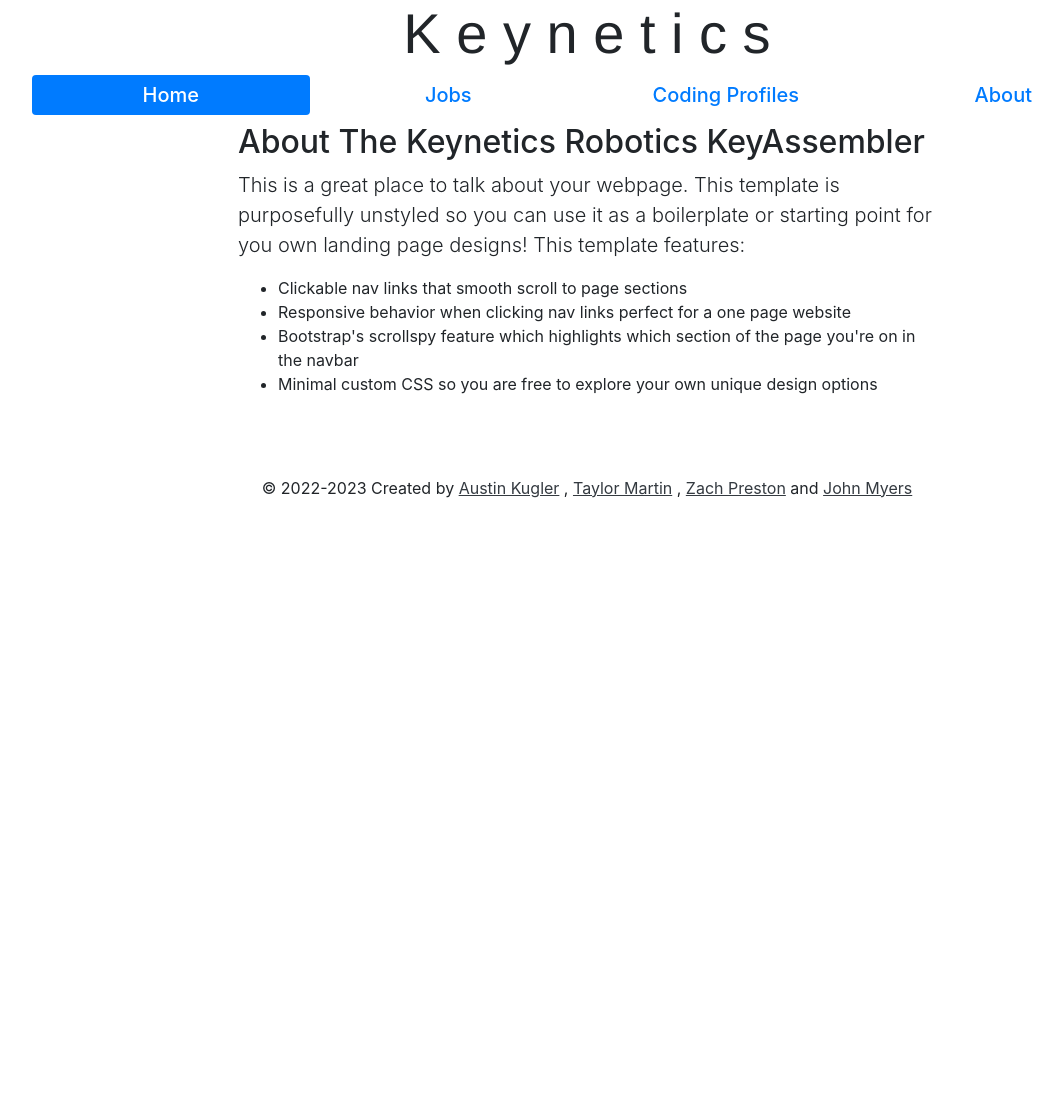
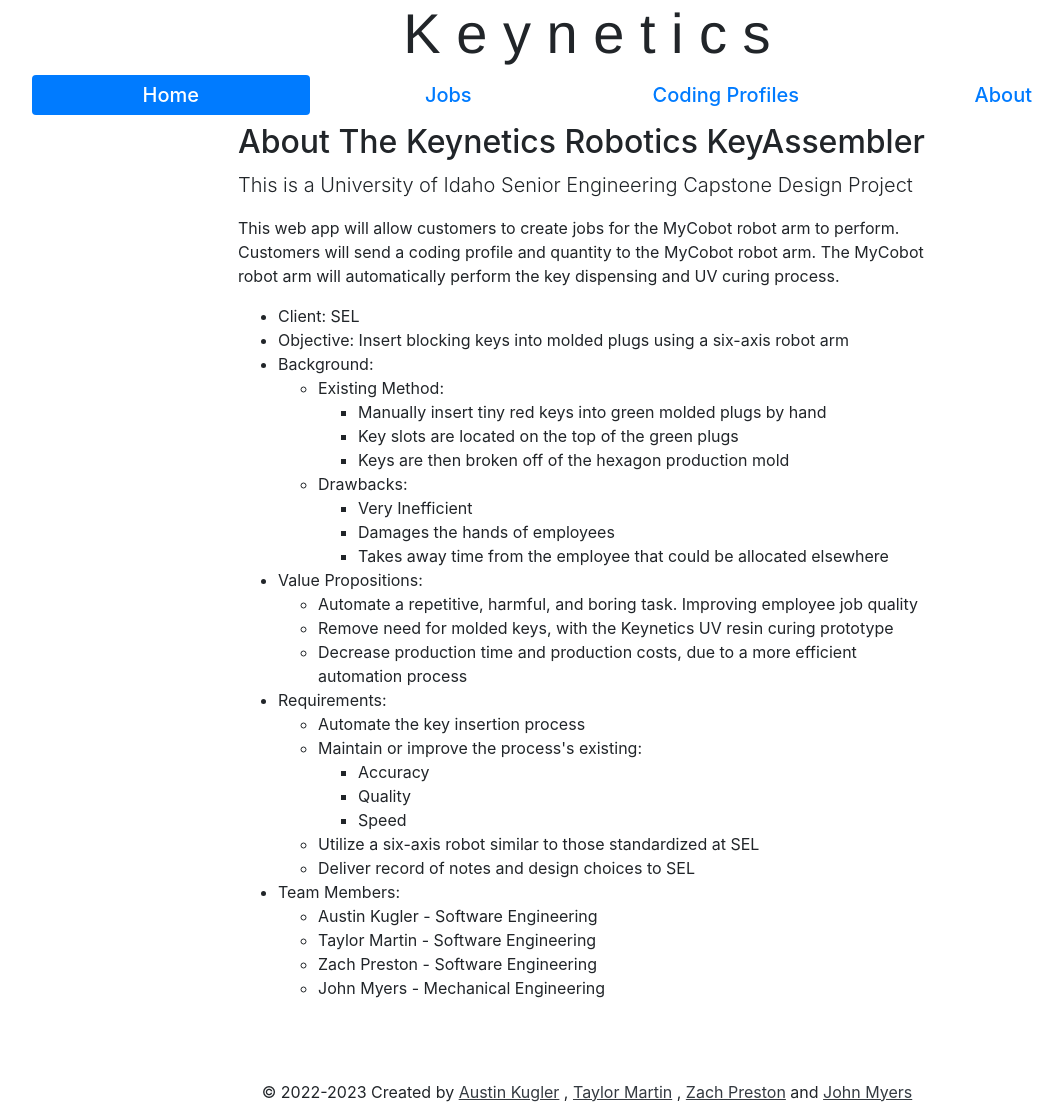
Before and after one commit to Trmart/Keynetics-Web-App, a Flask app: page /about in a window 1280 px wide. Shown: the part 14-1134 px from the top of the page, without its empty margins (53-1114 px from the left). Before the commit the page ends 800 px from the top, so only its background shows below. Run offline with Flask 2, Linux system fonts and the light colour scheme.

Commit message:
completed about page, worked on home page that is almost complete.

```diff
--- a/app/templates/about.html
+++ b/app/templates/about.html
@@ -7,12 +7,54 @@
          <div class="row gx-4 justify-content-center">
             <div class="col-lg-8">
                <h2>About The Keynetics Robotics KeyAssembler</h2>
-               <p class="lead">This is a great place to talk about your webpage. This template is purposefully unstyled so you can use it as a boilerplate or starting point for you own landing page designs! This template features:</p>
+               <p class="lead">This is a University of Idaho Senior Engineering Capstone Design Project</p>
+               <p>This web app will allow customers to create jobs for the MyCobot robot arm to perform.
+                  Customers will send a coding profile and quantity to the MyCobot robot arm.
+                  The MyCobot robot arm will automatically perform the key dispensing and UV curing process.
+               </p>
                <ul>
-                     <li>Clickable nav links that smooth scroll to page sections</li>
-                     <li>Responsive behavior when clicking nav links perfect for a one page website</li>
-                     <li>Bootstrap's scrollspy feature which highlights which section of the page you're on in the navbar</li>
-                     <li>Minimal custom CSS so you are free to explore your own unique design options</li>
+                     <li>Client: SEL</li>
+                     <li>Objective: Insert blocking keys into molded plugs using a six-axis robot arm</li>
+                     <li>Background:
+                        <ul>
+                           <li>Existing Method:</li>
+                           <ul>
+                              <li>Manually insert tiny red keys into green molded plugs by hand</li>
+                              <li>Key slots are located on the top of the green plugs</li>
+                              <li>Keys are then broken off of the hexagon production mold</li>
+                           </ul>
+                           <li>Drawbacks:</li>
+                           <ul>
+                              <li>Very Inefficient</li>
+                              <li>Damages the hands of employees</li>
+                              <li>Takes away time from the employee that could be allocated elsewhere</li>
+                           </ul>
+                        </ul>
+                     <li>Value Propositions:
+                        <ul>
+                           <li>Automate a repetitive, harmful, and boring task. Improving employee job quality</li>
+                           <li>Remove need for molded keys, with the Keynetics UV resin curing prototype</li>
+                           <li>Decrease production time and production costs, due to a more efficient automation process</li>
+                        </ul>
+                     <li>Requirements:
+                        <ul>
+                           <li>Automate the key insertion process</li>
+                           <li>Maintain or improve the process's existing:</li>
+                           <ul>
+                              <li>Accuracy</li>
+                              <li>Quality</li>
+                              <li>Speed</li>
+                           </ul>
+                           <li>Utilize a six-axis robot similar to those standardized at SEL</li>
+                           <li>Deliver record of notes and design choices to SEL</li>
+                        </ul>
+                     <li>Team Members:
+                        <ul>
+                           <li>Austin Kugler - Software Engineering</li>
+                           <li>Taylor Martin - Software Engineering</li>
+                           <li>Zach Preston - Software Engineering</li>
+                           <li>John Myers - Mechanical Engineering</li>
+                        </ul>
                </ul>
             </div>
          </div>
--- a/app/templates/home.html
+++ b/app/templates/home.html
@@ -3,9 +3,11 @@
 {% block content %}
 
 <h1 class = "text-center display-4 ">Welcome to the KeyAssembler</h1>
-   <p>
+   <p>This web app will allow customers to create jobs for the MyCobot robot arm to perform.
+      Customers will send a coding profile and quantity to the MyCobot robot arm.
+      The MyCobot robot arm will automatically perform the key dispensing and UV curing process.
+   </p>
 
-   </p>
    <p>
    <img src="{{ url_for('static', filename='img/robot_arm.jpeg') }}" alt="robot arm" class="center">
 
```
